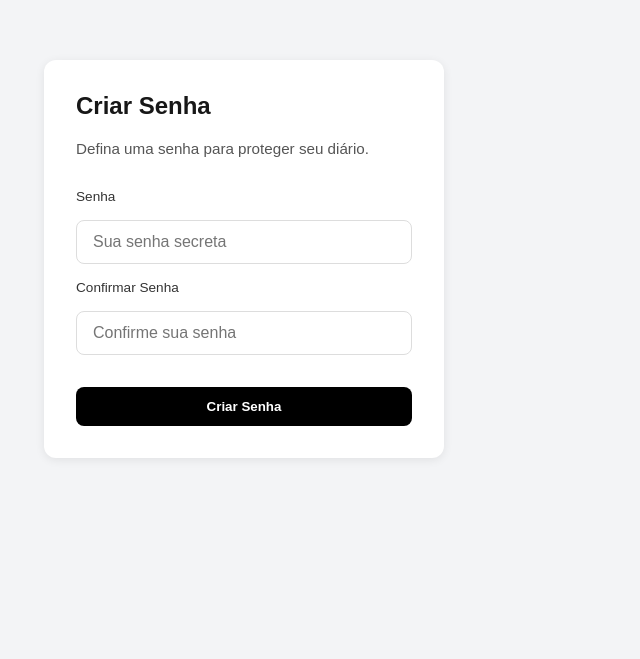
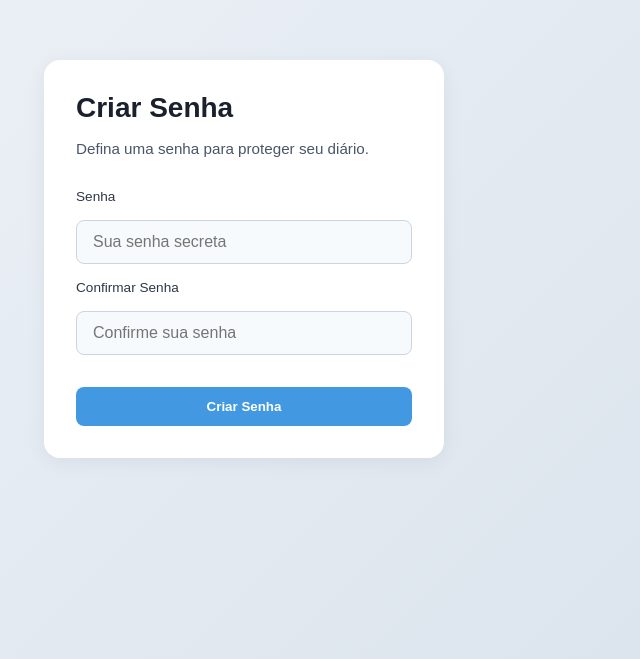
Before and after one commit to camilagoulartsoares/personal-journal, a Next.js app: page /login in a window 1280 px wide. Shown: the part 141-800 px from the top of the page, without its empty margins (396-1036 px from the left). Built offline with nearby package versions, Linux system fonts and the light colour scheme.

Commit message:
fix: prevenir erro ao chamar toast após desmontar componente de entrada do diário

```diff
--- a/app/styles/diary-entry.module.css
+++ b/app/styles/diary-entry.module.css
@@ -6,6 +6,8 @@
   border-radius: 12px;
   box-shadow: 0 2px 8px rgba(0, 0, 0, 0.05);
   font-family: sans-serif;
+  display: flex;
+  flex-direction: column;
 }
 
 .title {
@@ -13,10 +15,11 @@
   font-weight: bold;
   margin-bottom: 1rem;
   color: #000;
+  line-height: 1.3;
+  word-break: break-word;
 }
 
 .label {
-  display: block;
   font-size: 1rem;
   margin-bottom: 0.5rem;
   color: #444;
@@ -46,13 +49,18 @@
 }
 
 .saveButton {
-  background-color: #000;
+  background-color: #4299e1;
   color: white;
   padding: 0.75rem 1.25rem;
   font-weight: bold;
   border: none;
   border-radius: 8px;
   cursor: pointer;
+  transition: background 0.3s;
+}
+
+.saveButton:hover {
+  background-color: #3182ce;
 }
 
 .backButton {
@@ -64,4 +72,38 @@
   font-size: 0.9rem;
   cursor: pointer;
   color: #333;
+  align-self: flex-start;
 }
+
+/* Responsivo */
+@media (max-width: 600px) {
+  .wrapper {
+    padding: 1rem;
+    margin: 1rem;
+  }
+
+  .title {
+    font-size: 1.4rem;
+  }
+
+  .label {
+    font-size: 0.95rem;
+  }
+
+  .textarea {
+    height: 250px;
+    font-size: 0.95rem;
+    padding: 0.75rem;
+  }
+
+  .saveButton,
+  .backButton {
+    width: 100%;
+    font-size: 1rem;
+    padding: 0.85rem;
+  }
+
+  .backButton {
+    margin-bottom: 1rem;
+  }
+}
--- a/app/styles/diary.module.css
+++ b/app/styles/diary.module.css
@@ -1,49 +1,50 @@
 .pageContainer {
   min-height: 100vh;
   background: #f3f4f6;
-  padding: 2rem;
+  padding: 1rem;
   font-family: 'Segoe UI', Roboto, sans-serif;
 }
 
 .title {
   text-align: center;
-  font-size: 2.5rem;
+  font-size: 2rem;
   font-weight: 600;
   color: #1f2937;
-  margin-bottom: 2.5rem;
+  margin-bottom: 2rem;
 }
 
 .grid {
   display: grid;
-  grid-template-columns: repeat(auto-fit, minmax(280px, 1fr));
-  gap: 1.75rem;
+  grid-template-columns: repeat(auto-fill, minmax(260px, 1fr));
+  gap: 1.25rem;
 }
 
 .card {
   background: white;
-  border-radius: 16px;
-  padding: 1.5rem;
+  border-radius: 12px;
+  padding: 1rem;
   box-shadow: 0 4px 12px rgba(0, 0, 0, 0.05);
   transition: transform 0.2s ease, box-shadow 0.2s ease;
   cursor: pointer;
   display: flex;
   flex-direction: column;
   justify-content: space-between;
-  height: 190px;
+  height: 180px;
   overflow: hidden;
   border: 1px solid #e5e7eb;
 }
 
 .card:hover {
-  transform: translateY(-4px);
-  box-shadow: 0 8px 20px rgba(0, 0, 0, 0.08);
+  transform: translateY(-3px);
+  box-shadow: 0 8px 16px rgba(0, 0, 0, 0.06);
 }
 
 .card h3 {
   font-size: 1rem;
   font-weight: 600;
-  margin-bottom: 0.5rem;
+  margin-bottom: 0.25rem;
   color: #111827;
+  line-height: 1.3;
 }
 
 .card p {
@@ -54,14 +55,35 @@
   display: -webkit-box;
   -webkit-line-clamp: 3;
   -webkit-box-orient: vertical;
+  line-height: 1.4;
 }
 
 .today {
   border: 2px solid #3b82f6;
-  box-shadow: 0 0 0 3px rgba(59, 130, 246, 0.2);
+  box-shadow: 0 0 0 3px rgba(59, 130, 246, 0.15);
 }
 
 .hasEntry p:first-child {
   color: #16a34a;
   font-weight: 600;
 }
+
+@media (max-width: 480px) {
+  .title {
+    font-size: 1.5rem;
+  }
+
+  .card {
+    padding: 0.85rem;
+    height: auto;
+    min-height: 160px;
+  }
+
+  .card h3 {
+    font-size: 0.95rem;
+  }
+
+  .card p {
+    font-size: 0.85rem;
+  }
+}
--- a/app/styles/login.module.css
+++ b/app/styles/login.module.css
@@ -3,16 +3,16 @@
   display: flex;
   justify-content: center;
   align-items: center;
-  background-color: #f3f4f6;
+  background: linear-gradient(135deg, #f0f4f8, #d9e2ec);
   font-family: sans-serif;
   padding: 1rem;
 }
 
 .card {
-  background-color: #fff;
+  background-color: #ffffff;
   padding: 2rem;
-  border-radius: 12px;
-  box-shadow: 0 2px 10px rgba(0, 0, 0, 0.08);
+  border-radius: 16px;
+  box-shadow: 0 4px 20px rgba(0, 0, 0, 0.06);
   width: 100%;
   max-width: 400px;
   display: flex;
@@ -21,47 +21,51 @@
 }
 
 .title {
-  font-size: 1.5rem;
+  font-size: 1.75rem;
   font-weight: bold;
-  margin-bottom: 0.25rem;
+  color: #1a202c;
 }
 
 .description {
   font-size: 0.95rem;
-  color: #555;
+  color: #4a5568;
   margin-bottom: 1rem;
 }
 
 .label {
   font-size: 0.85rem;
   font-weight: 500;
-  color: #333;
+  color: #2d3748;
 }
 
 .input {
   padding: 0.75rem 1rem;
-  border: 1px solid #ddd;
+  border: 1px solid #cbd5e0;
   border-radius: 8px;
   font-size: 1rem;
+  background-color: #f7fafc;
+  color: #2d3748;
   outline: none;
+  transition: border-color 0.2s, box-shadow 0.2s;
 }
 
 .input:focus {
-  border-color: #999;
+  border-color: #4299e1;
+  box-shadow: 0 0 0 3px rgba(66, 153, 225, 0.3);
 }
 
 .button {
   margin-top: 1rem;
-  background-color: #000;
-  color: #fff;
+  background-color: #4299e1;
+  color: white;
   padding: 0.75rem;
   font-weight: bold;
   border: none;
   border-radius: 8px;
   cursor: pointer;
-  transition: background 0.3s;
+  transition: background 0.3s ease;
 }
 
 .button:hover {
-  background-color: #333;
+  background-color: #3182ce;
 }
```
Also changed, not shown: app/diary/[date]/page.tsx (+13 -4 lines).
